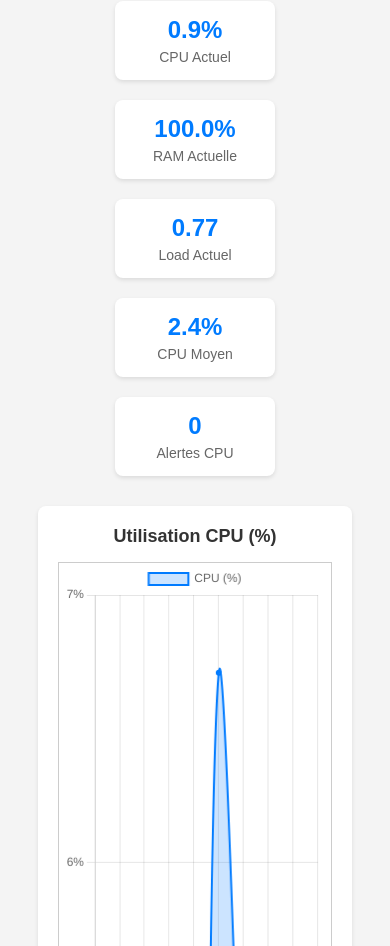
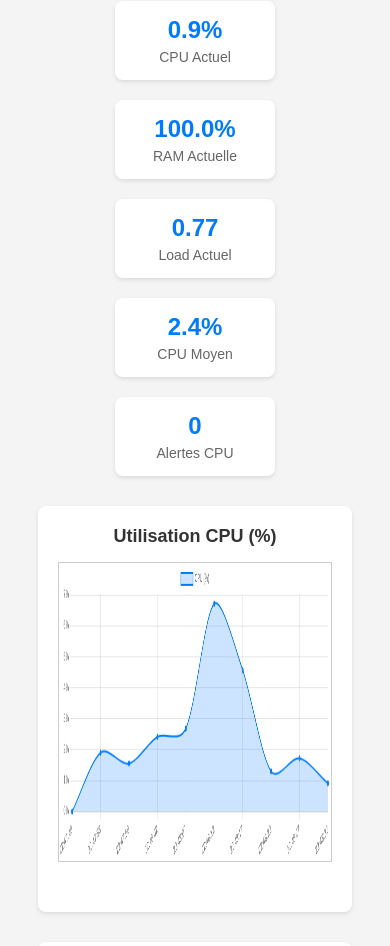
Before and after one commit to itsjeanem/projet-progsys, a plain HTML site: page demo/index.html in a window 390 px wide. Shown: the part 154-1100 px from the top of the page. Drawn offline with nearby package versions, Linux system fonts and the light colour scheme; animation ran at ten frames a second.

Commit message:
Fix chart dimensions and disable responsive resizing

```diff
--- a/demo/index.html
+++ b/demo/index.html
@@ -17,7 +17,8 @@
         border: 1px solid #ccc;
         margin-bottom: 30px;
         max-width: 100%;
-        height: auto;
+        width: 100vw;
+        height: 300px;
       }
       .chart-container {
         margin-bottom: 30px;
@@ -197,8 +198,8 @@
               datasets: datasets,
             },
             options: {
-              responsive: true,
-              maintainAspectRatio: false,
+              responsive: false, // <-- désactive le redimensionnement automatique
+              maintainAspectRatio: false, // <-- tu peux garder false ici si tu veux la hauteur CSS fixe
               animation: {
                 duration: 0,
               },
```
